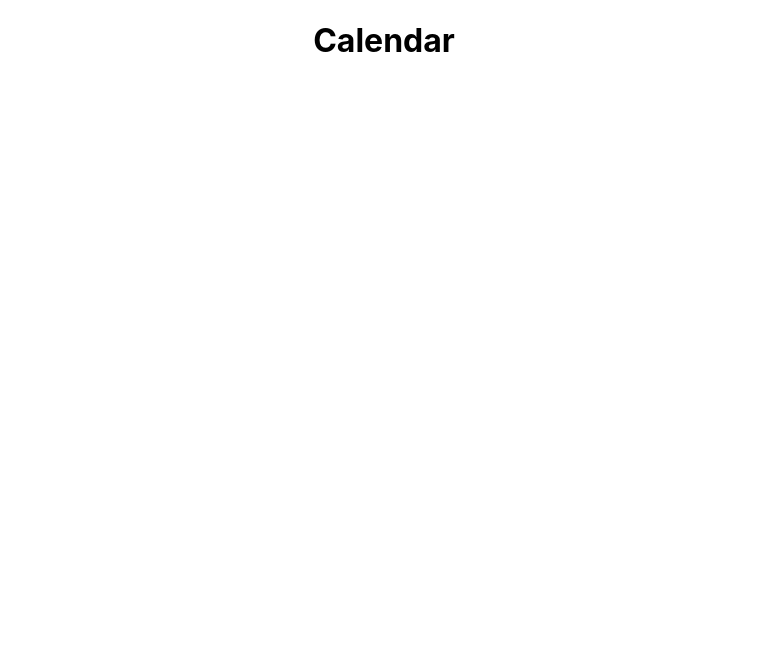
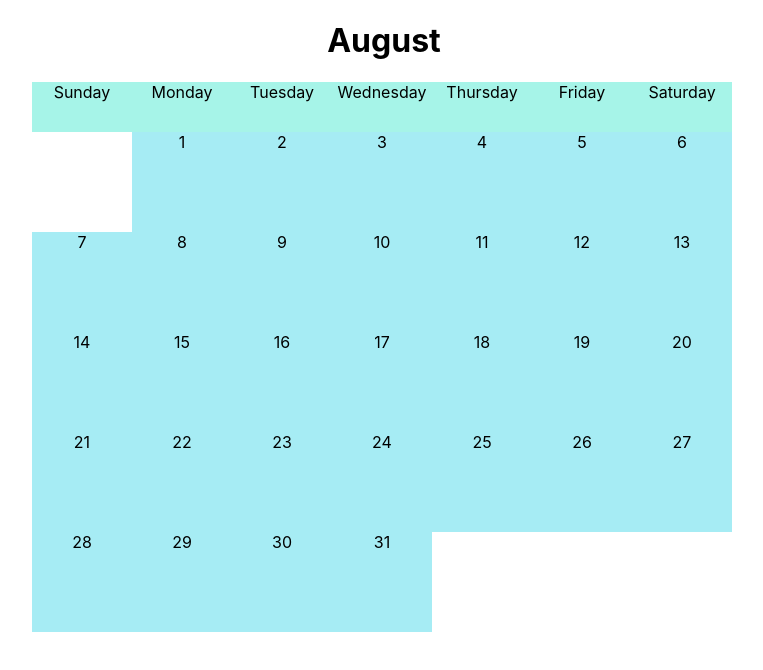
Before and after one commit to dhsiao510/calendar, a React (Create React App) app: page / in a window 1280 px wide. Shown: the top 670 px of the page, without its empty margins (256-1019 px from the left). Built offline with nearby package versions, Linux system fonts and the light colour scheme; the HTML template or start-up script is replaced by a standard one.

Commit message:
renders current month

```diff
--- a/public/index.html
+++ b/public/index.html
@@ -24,10 +24,9 @@
       work correctly both with client-side routing and a non-root public URL.
       Learn how to configure a non-root public URL by running `npm run build`.
     -->
-    <title>React App</title>
+    <title>React Calendar App</title>
   </head>
   <body>
-    <noscript>You need to enable JavaScript to run this app.</noscript>
     <div id="root"></div>
     <!--
       This HTML file is a template.
--- a/src/App.css
+++ b/src/App.css
@@ -4,3 +4,38 @@
   display: flex;
   justify-content: center;
 }
+
+.cal-wrapper {
+  width: 100%;
+  height: 100%;
+  display: flex;
+  flex-direction: column;
+  align-items: center;
+}
+
+.cal-table {
+  width: 55%;
+  height: 80%;
+  display: flex;
+  flex-wrap: wrap;
+}
+
+.cal-header {
+  height: 50px;
+  width: 100px;
+  background-color: rgb(166, 244, 232);
+  text-align: center;
+}
+
+.cal-cel {
+  height: 100px;
+  width: 100px;
+  text-align: center;
+}
+
+.cal-cel-days {
+  height: 100px;
+  width: 100px;
+  background-color: rgb(166, 236, 244);
+  text-align: center;
+}
--- a/src/App.tsx
+++ b/src/App.tsx
@@ -1,12 +1,16 @@
-import React from 'react';
+import React, { useState } from 'react';
 import './App.css';
 import Calendar from './components/Calendar';
 import EventDetail from './components/EventDetails';
 
 function App() {
+  const [ today, setToday ] = useState(new Date());
+  const [ showDetail, setShowDetail] = useState<boolean>(false);
+
   return (
     <div className="App">
       <Calendar />
+      { showDetail ? <EventDetail />: <></>}
     </div>
   );
 }
--- a/src/components/Calendar.tsx
+++ b/src/components/Calendar.tsx
@@ -1,11 +1,45 @@
-import React from "react";
+import React, { useState } from "react";
 
 const Calendar = () => {
+    const weekdays: string[] = ['Sunday', 'Monday', 'Tuesday', 'Wednesday', 'Thursday', 'Friday', 'Saturday']
+    const months: string[] = ['January', 'February', 'March', 'April', 'May', 'June', 'July', 'August', 'September', 'October', 'November', 'December']
+    const longMonths: string[] = ['January', 'March', 'May', 'July', 'August', 'October', 'December']
+
+    let today: any = new Date();
+    today = today.toString().split(' ').slice(2,4).reverse().join(' ');
+    const currentMonth: string = months[today.split(' ')[1] - 1];
+    const firstOfMonthIdx: number = new Date(today).getDay();
+    console.log(firstOfMonthIdx)
+    const calGrids = Array(42).fill(null);
+    const numberOfDays: number = longMonths.indexOf(currentMonth) > -1 ? 31:30;
+
+
+
+    const renderHeader = (array:Array<string>) => {
+        return array.map((day:string, key) => <div key={key} className="cal-header">{day}</div>)
+    }
+    const renderGrid = (array: any) => {
+        return array.map((day: any, key:any) => {
+            if(key >= firstOfMonthIdx && key < (firstOfMonthIdx + numberOfDays)) {
+                return <div key={key} className="cal-cel-days" onClick={() =>{console.log(key)}}>{key - firstOfMonthIdx + 1} </div>
+            } else {
+                return <div key={key} className="cal-cel"></div>
+            }
+        }
+    )}
+
+    const selectDate = () => {
+    }
+
 
     return (
-        <>
-            <h1>Calendar</h1>
-        </>
+        <div className="cal-wrapper">
+            <h1>{currentMonth}</h1>
+            <div className="cal-table">
+                {renderHeader(weekdays)}
+                {renderGrid(calGrids)}
+            </div>
+        </div>
     )
 }
 
--- /dev/null
+++ b/src/types.ts
@@ -0,0 +1,6 @@
+export interface Event {
+    name: string;
+    date: string;
+    description: string;
+    type: string;
+}
```
Also changed, not shown: src/data/events.ts (added, +34 -0 lines).
